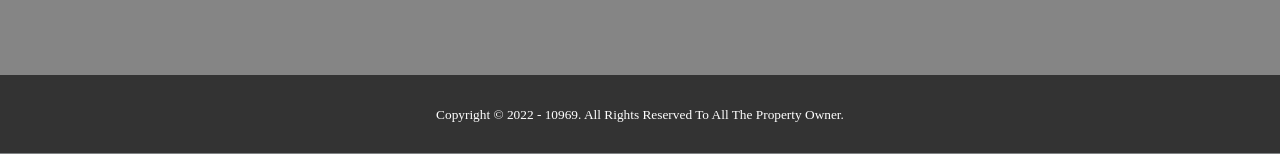
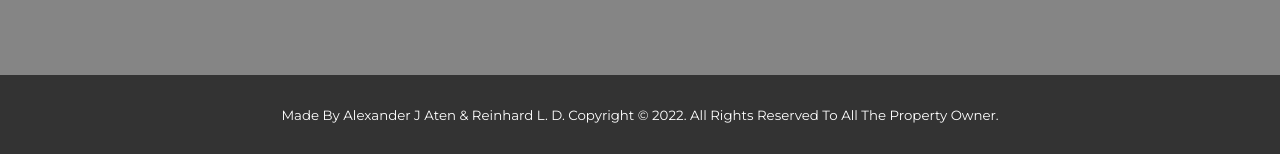
Before and after one commit to Shinki7/wf, a PHP site: page / in a window 1280 px wide. Shown: the part 2733-2887 px from the top of the page. Run offline with PHP 8.4, Linux system fonts and the light colour scheme.

Commit message:
Change Footer Text

```diff
--- a/css/style.css
+++ b/css/style.css
@@ -176,6 +176,7 @@ footer {
 	background-color: #333;
 	color: #fff;
 	text-align: center;
+    font-family: montserrat;
 }
 .bg-loader {
 	background-color: #eee;
--- a/index.html
+++ b/index.html
@@ -122,7 +122,7 @@
 <!-- footer -->
 <footer>
     <div class="container">
-        <small>Copyright &copy; 2022 - 10969. All Rights Reserved To All The Property Owner.</small>
+        <small>Made By Alexander J Aten & Reinhard L. D. Copyright &copy; 2022. All Rights Reserved To All The Property Owner.</small>
     </div>
 </footer>
 
```
